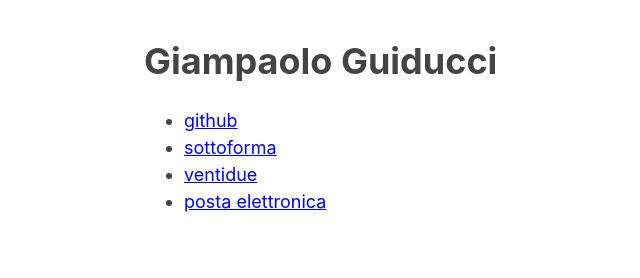
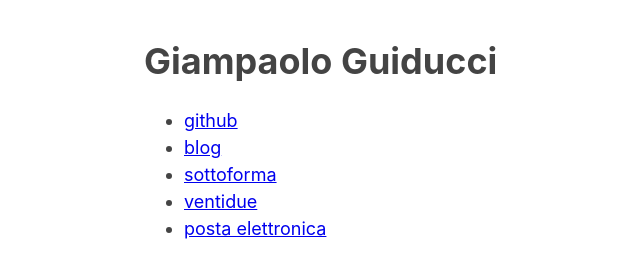
Before and after one commit to gosub/gosub.github.io, a plain HTML site: page index.html in a window 1280 px wide. Shown: the whole page, without its empty margins (171-811 px from the left). Drawn offline with Linux system fonts and the light colour scheme.

Commit message:
aggiunto link a blog in home

```diff
--- a/index.html
+++ b/index.html
@@ -10,6 +10,7 @@
     <h1>Giampaolo Guiducci</h1>
     <ul>
       <li><a href="https://github.com/gosub">github</a></li>
+      <li><a href="/blog">blog</a></li>
       <li><a href="https://instagram.com/sottoforma">sottoforma</a></li>
       <li><a href="https://ventidue.blogspot.com/">ventidue</a></li>
       <li><a href="mailto:giampaolo.guiducci@gmail.com">posta elettronica</a></li>
```
